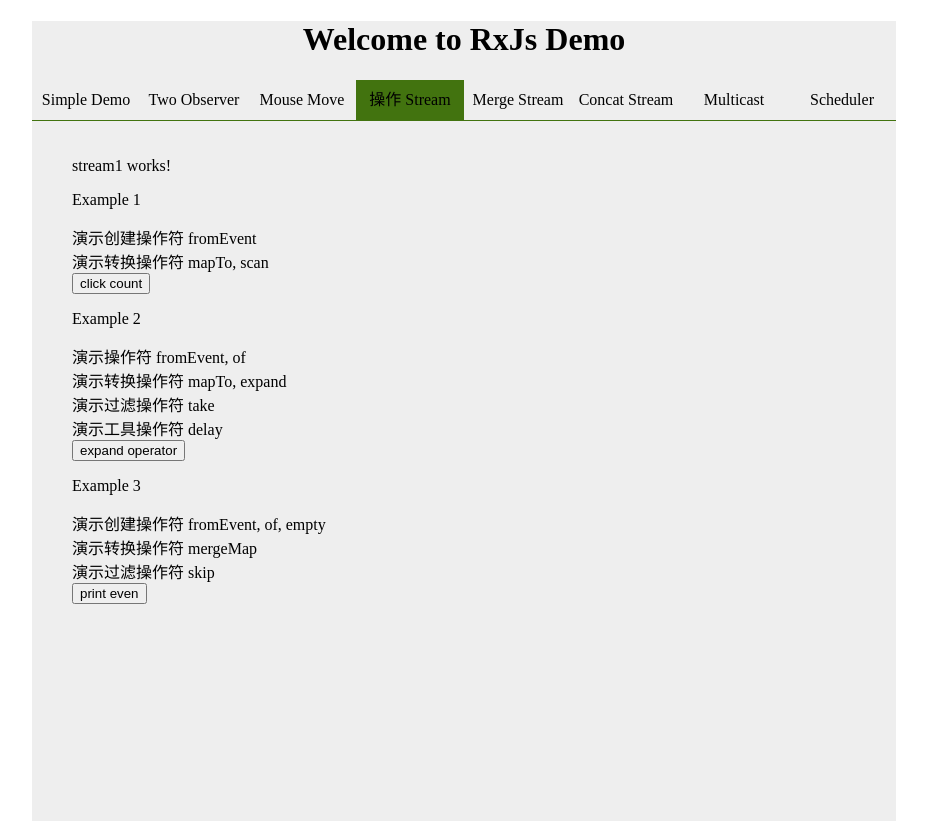
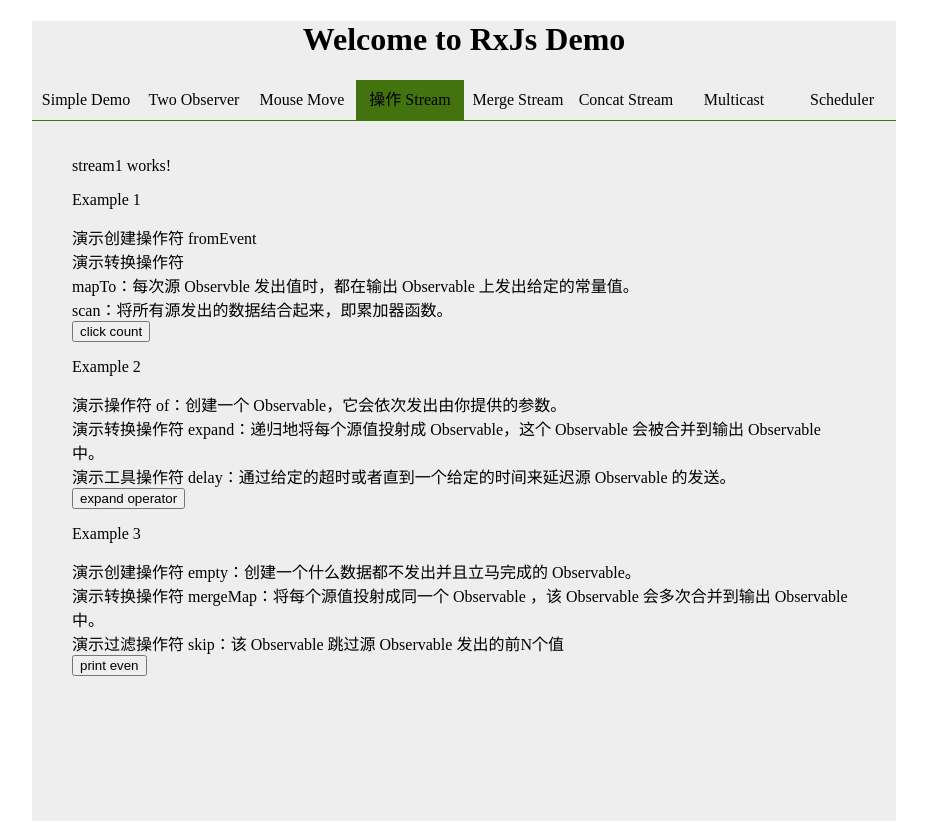
Before and after one commit to TD-Front-End-Session/rxjs-demo, an Angular app: page /stream1 in a window 1280 px wide. Shown: the whole page, without its empty margins (176-1103 px from the left). Built offline with nearby package versions, Linux system fonts and the light colour scheme.

Commit message:
Add some scription

```diff
--- a/src/app/concat-stream/concat-stream.component.html
+++ b/src/app/concat-stream/concat-stream.component.html
@@ -1,7 +1,6 @@
 <p>concat-stream works!</p>
 <div>
-    <div>演示创建操作符 of, from, interval</div>
-    <div>演示转换操作符 map </div>
-    <div>演示过滤操作符 filter, take </div>
-    <div>演示组合操作符 concat </div>
+    <div>演示转换操作符 map: 将给定的 project 函数应用于源 Observable 发出的每个值，并将结果值作为 Observable 发出。</div>
+    <div>演示过滤操作符 filter: 通过只发送源 Observable 的中满足指定函数的项来进行过滤。</div>
+    <div>演示组合操作符 concat: 在当前 Observable 之后顺序地发出每个给定的输入 Observable 中的所有值。</div>
 </div>
--- a/src/app/multicast/multicast.component.ts
+++ b/src/app/multicast/multicast.component.ts
@@ -15,7 +15,7 @@
 
   ngOnInit(): void {
     const multicastBtn = document.getElementById('multicast-btn');
-    fromEvent(multicastBtn,'click')
+    fromEvent(multicastBtn, 'click')
     .pipe(
       mapTo(1),
       scan((acc, one) => acc + one, 0),
--- a/src/app/scheduler/scheduler.component.ts
+++ b/src/app/scheduler/scheduler.component.ts
@@ -12,14 +12,14 @@
   constructor() { }
 
   ngOnInit(): void {
-    const observable = Observable.create(function (proxyObserver) {
+    const observable = Observable.create((proxyObserver) => {
       proxyObserver.next(1);
       proxyObserver.next(2);
       proxyObserver.next(3);
       proxyObserver.complete();
     }).pipe(observeOn(asyncScheduler));
 
-    var finalObserver = {
+    const finalObserver = {
       next: x => console.log('got value ' + x),
       error: err => console.error('something wrong occurred: ' + err),
       complete: () => console.log('done'),
--- a/src/app/simple/simple.component.html
+++ b/src/app/simple/simple.component.html
@@ -1,4 +1,4 @@
 <p>simple works!</p>
 <div>演示创建操作符 create</div>
-<div>演示工具操作符 finalize</div>
+<div>演示工具操作符 finalize: 在 complete 和 error 回调后被调用</div>
 <div id="my-element">test mouse move</div>
--- a/src/app/simple1/simple1.component.html
+++ b/src/app/simple1/simple1.component.html
@@ -1,4 +1,4 @@
 <p>simple1 works!</p>
 <div>演示一个 Observable 有两个观察者的情况</div>
-<div>演示创建操作符 timer</div>
-<div>演示过滤操作符 take</div>
+<div>演示创建操作符 timer：在初始延时之后开始发送并且在每个时间周期后发出自增的数字。</div>
+<div>演示过滤操作符 take：只发出源 Observable 最初发出的的N个值。</div>
--- a/src/app/stream/stream.component.html
+++ b/src/app/stream/stream.component.html
@@ -1,5 +1,3 @@
 <p>stream works!</p>
-<div>
-    演示创建操作符 fromEvent
-</div>
+<div>演示创建操作符 fromEvent：创建一个Observable，该 Observable 发出来自给定事件对象的指定类型事件</div>
 <div id='my-element'>stream block</div>
--- a/src/app/stream1/stream1.component.html
+++ b/src/app/stream1/stream1.component.html
@@ -1,18 +1,18 @@
 <p>stream1 works!</p>
 <p>Example 1</p>
 <div>演示创建操作符 fromEvent</div>
-<div>演示转换操作符 mapTo, scan</div>
+<div>演示转换操作符 </div>
+<div>mapTo：每次源 Observble 发出值时，都在输出 Observable 上发出给定的常量值。</div>
+<div>scan：将所有源发出的数据结合起来，即累加器函数。</div>
 <button id="click-count">click count</button>
 <p>Example 2</p>
-<div>演示操作符 fromEvent, of</div>
-<div>演示转换操作符 mapTo, expand</div>
-<div>演示过滤操作符 take</div>
-<div>演示工具操作符 delay</div>
-
+<div>演示操作符 of：创建一个 Observable，它会依次发出由你提供的参数。</div>
+<div>演示转换操作符 expand：递归地将每个源值投射成 Observable，这个 Observable 会被合并到输出 Observable 中。</div>
+<div>演示工具操作符 delay：通过给定的超时或者直到一个给定的时间来延迟源 Observable 的发送。</div>
 <button id="expand-btn">expand operator</button>
 
 <p>Example 3</p>
-<div>演示创建操作符 fromEvent, of, empty</div>
-<div>演示转换操作符 mergeMap</div>
-<div>演示过滤操作符 skip</div>
+<div>演示创建操作符 empty：创建一个什么数据都不发出并且立马完成的 Observable。</div>
+<div>演示转换操作符 mergeMap：将每个源值投射成同一个 Observable ，该 Observable 会多次合并到输出 Observable 中。</div>
+<div>演示过滤操作符 skip：该 Observable 跳过源 Observable 发出的前N个值</div>
 <button id="print-even">print even</button>
--- a/src/app/stream2/stream2.component.html
+++ b/src/app/stream2/stream2.component.html
@@ -1,6 +1,6 @@
 <p>stream2 works!</p>
-<div>演示创建操作符 fromEvent, interval </div>
-<div>演示组合操作符 merge </div>
+<div>演示创建操作符 interval：创建一个 Observable ，该 Observable 使用指定的 IScheduler ，并以指定时间间隔发出连续的数字。</div>
+<div>演示组合操作符 merge：创建一个输出 Observable ，它可以同时发出每个给定的输入 Observable 中的所有值。 </div>
 
 <div>演示不取消订阅及取消订阅</div>
 <p>
```
